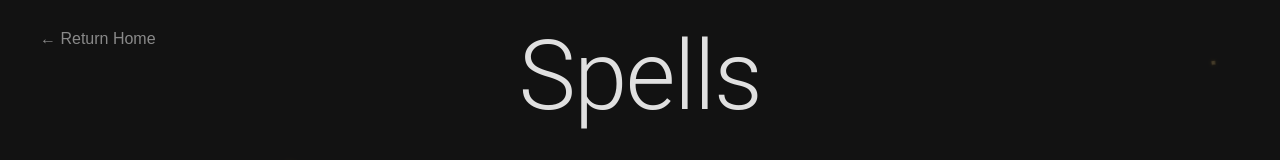
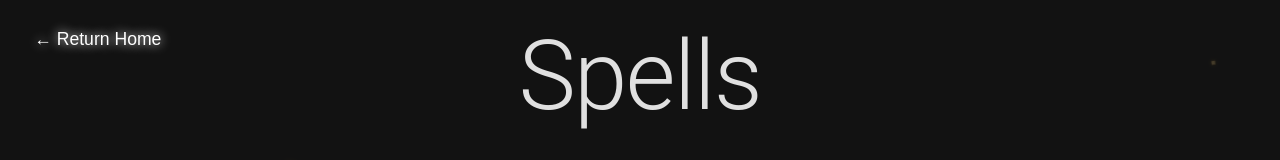
Before and after one commit to Rancor38/imustkill-website, a React (Create React App) app: page /spells in a window 1280 px wide. In both pictures the pointer is over the button "← Return Home". Shown: the top 160 px of the page. Built offline with nearby package versions, Linux system fonts and the light colour scheme.

Commit message:
Add opacity to return to home button

```diff
--- a/src/components/BackButton/BackButton.css
+++ b/src/components/BackButton/BackButton.css
@@ -7,12 +7,15 @@
   background-color: transparent;
   border: none;
   cursor: pointer;
-  color: white;
-  transition: opacity 0.3s ease, color 0.3s ease;
+  color: lightgrey;
+  transition: opacity 0.3s ease, color 0.3s ease, transform 0.3s ease;
   z-index: 1000;
 }
 
 .back-button:hover {
-  opacity: 1;
+  transform: scale(1.1);
+  opacity: 1 !important;
   color: white;
+  text-shadow: 0 0 10px white;
+  background-color: 0 0 10px white;
 }
```
